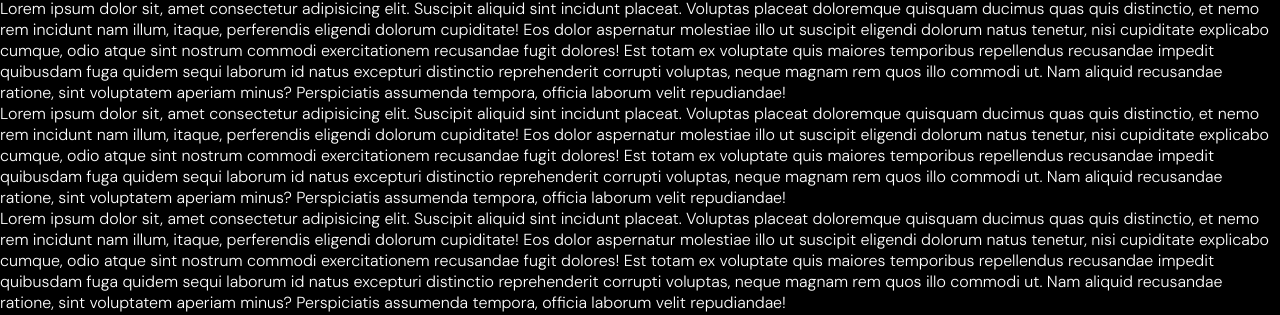
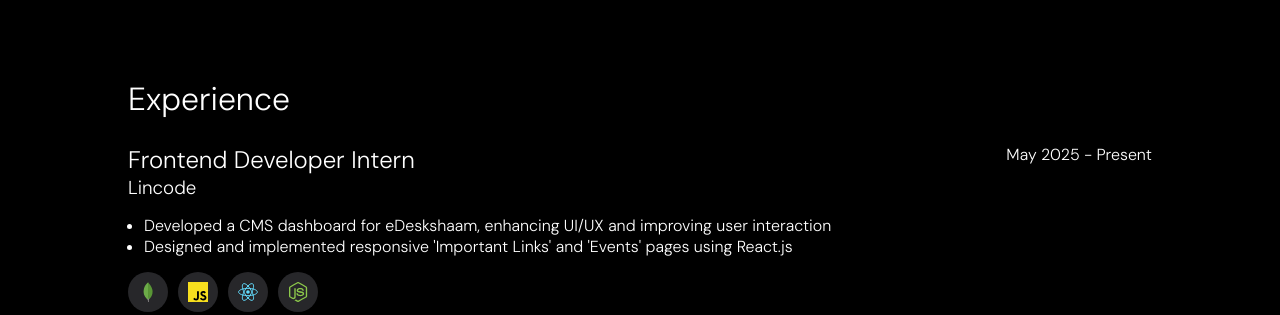
Before and after one commit to soumojitkoley/portfolio, a React (Vite) app: page / in a window 1280 px wide. Shown: the part 637-952 px from the top of the page. Built offline with nearby package versions, Linux system fonts and the light colour scheme.

Commit message:
worked on experience component and added some dummy data and added the css code as well

```diff
--- a/src/App.jsx
+++ b/src/App.jsx
@@ -1,5 +1,6 @@
 import Navbar from './components/Navbar/Navbar.jsx'
 import About from './components/About/About.jsx'
+import Experience from './components/Experience/Experience.jsx';
 import LocomotiveScroll from 'locomotive-scroll';
 const locomotiveScroll = new LocomotiveScroll();
 import './App.css'
@@ -10,6 +11,7 @@ function App() {
     <div className='app-container'>
         <Navbar />
         <About />
+        <Experience/>
         <div className="hehe">
           Lorem ipsum dolor sit, amet consectetur adipisicing elit. Suscipit aliquid sint incidunt placeat. Voluptas placeat doloremque quisquam ducimus quas quis distinctio, et nemo rem incidunt nam illum, itaque, perferendis eligendi dolorum cupiditate! Eos dolor aspernatur molestiae illo ut suscipit eligendi dolorum natus tenetur, nisi cupiditate explicabo cumque, odio atque sint nostrum commodi exercitationem recusandae fugit dolores! Est totam ex voluptate quis maiores temporibus repellendus recusandae impedit quibusdam fuga quidem sequi laborum id natus excepturi distinctio reprehenderit corrupti voluptas, neque magnam rem quos illo commodi ut. Nam aliquid recusandae ratione, sint voluptatem aperiam minus? Perspiciatis assumenda tempora, officia laborum velit repudiandae!
         </div>
--- a/src/components/Experience/Experience.css
+++ b/src/components/Experience/Experience.css
@@ -0,0 +1,59 @@
+.exp-container {
+  width: 80%;
+  display: flex;
+  margin: 5rem 0;
+}
+
+.exp-part {
+  width: 100%;
+  display: flex;
+  flex-direction: column;
+  justify-content: center;
+  align-items: start;
+  gap: 1.5rem;
+}
+
+.job-list {
+  width: 100%;
+  display: flex;
+  justify-content: space-between;
+  align-items: start;
+}
+
+.job-list-part1 {
+  display: flex;
+  flex-direction: column;
+  justify-content: center;
+  align-items: start;
+  gap:15px;
+}
+
+.job-details {
+  margin-left: 16px;
+}
+
+.job-tech-used {
+  display: flex;
+  gap:10px;
+}
+
+.job-tech-icon {
+  width: 40px;
+  height: 40px;
+  border-radius: 50%;
+  background-color: #27272a;
+  display: flex;
+  justify-content: center;
+  align-items: center;
+  transition: 0.4s;
+}
+
+.job-tech-icon:hover {
+  transform: translateY(-10px);
+}
+
+
+.job-tech-icon img {
+  width: 50%;
+
+}
--- a/src/components/Experience/Experience.jsx
+++ b/src/components/Experience/Experience.jsx
@@ -1,17 +1,52 @@
 import React from 'react'
+import expdata from '../../data/experience.js'
+import mongoLogo from '../../assets/stack/mongodb.svg'
+import jsLogo from '../../assets/stack/js.svg'
+import reactLogo from '../../assets/stack/react.svg'
+import nodejsLogo from '../../assets/stack/nodejs.svg'
 import './Experience.css'
 
 const Experience = () => {
   return (
     <div className='exp-container' id='experience'>
-      <div className="exp-part1">
+      <div className="exp-part">
         <div className="exp-part1-name">
-          <h1>Soumojit Koley</h1>
+          <h1>Experience</h1>
         </div>
 
-      </div>
-      <div className="exp-part2">
-
+        <div className="job-list">
+          <div className="job-list-part1">
+            <div className="job-title-company">
+              <h2>Frontend Developer Intern</h2>
+              <h3>Lincode</h3>
+            </div>
+            <div className="job-details">
+              <ul>
+                <li>Developed a CMS dashboard for eDeskshaam, enhancing UI/UX and improving user interaction</li>
+                <li>Designed and implemented responsive 'Important Links' and 'Events' pages using React.js</li>
+              </ul>
+            </div>
+            <div className="job-tech-used">
+              <div className="job-tech-icon">
+                <img src={mongoLogo} alt="" />
+              </div>
+              <div className="job-tech-icon">
+              <img src={jsLogo} alt="" />
+              </div>
+              <div className="job-tech-icon">
+              <img src={reactLogo} alt="" />
+              </div>
+              <div className="job-tech-icon">
+              <img src={nodejsLogo} alt="" />
+              </div>
+            </div>
+          </div>
+          <div className="job-list-part2">
+            <div className="job-date">
+              <p>May 2025 - Present</p>
+            </div>
+          </div>
+        </div>
       </div>
     </div>
   )
--- a/src/data/experience.js
+++ b/src/data/experience.js
@@ -2,20 +2,52 @@ const data = [
   {
     title: "Engineer Trainee",
     company: "Cognizant",
-    src: "",
+    src: "src hehe",
+    year: "Feb 2025 – Present",
     details: [
-
+      "Assisted in developing internal tools for workflow automation.",
+      "Collaborated with cross-functional teams to improve system efficiency.",
+      "Participated in code reviews and team knowledge sharing sessions."
     ],
-    tech: []
+    tech: [
+      {
+        name: "Service Now",
+        src: "src hehe",
+      }
+    ]
   },
   {
     title: "Software Engineer",
-    company: "",
-    src: "",
+    company: "Eveinew",
+    src: "src hehe",
+    year: "Mar 2024 – Jun 2024",
     details: [
-
+      "Built responsive UI components using React and React Router.",
+      "Improved application performance by optimizing CSS and JavaScript",
+      "Deployed and maintained apps on Netlify for seamless updates."
     ],
-    tech: []
+    tech: [
+      {
+        name: "React",
+        src: "src hehe",
+      },
+      {
+        name: "JavaScript",
+        src: "src hehe",
+      },
+      {
+        name: "CSS",
+        src: "src hehe",
+      },
+      {
+        name: "React Router",
+        src: "src hehe",
+      },
+      {
+        name: "Netlify",
+        src: "src hehe",
+      }
+    ]
   }
 ]
 
```
